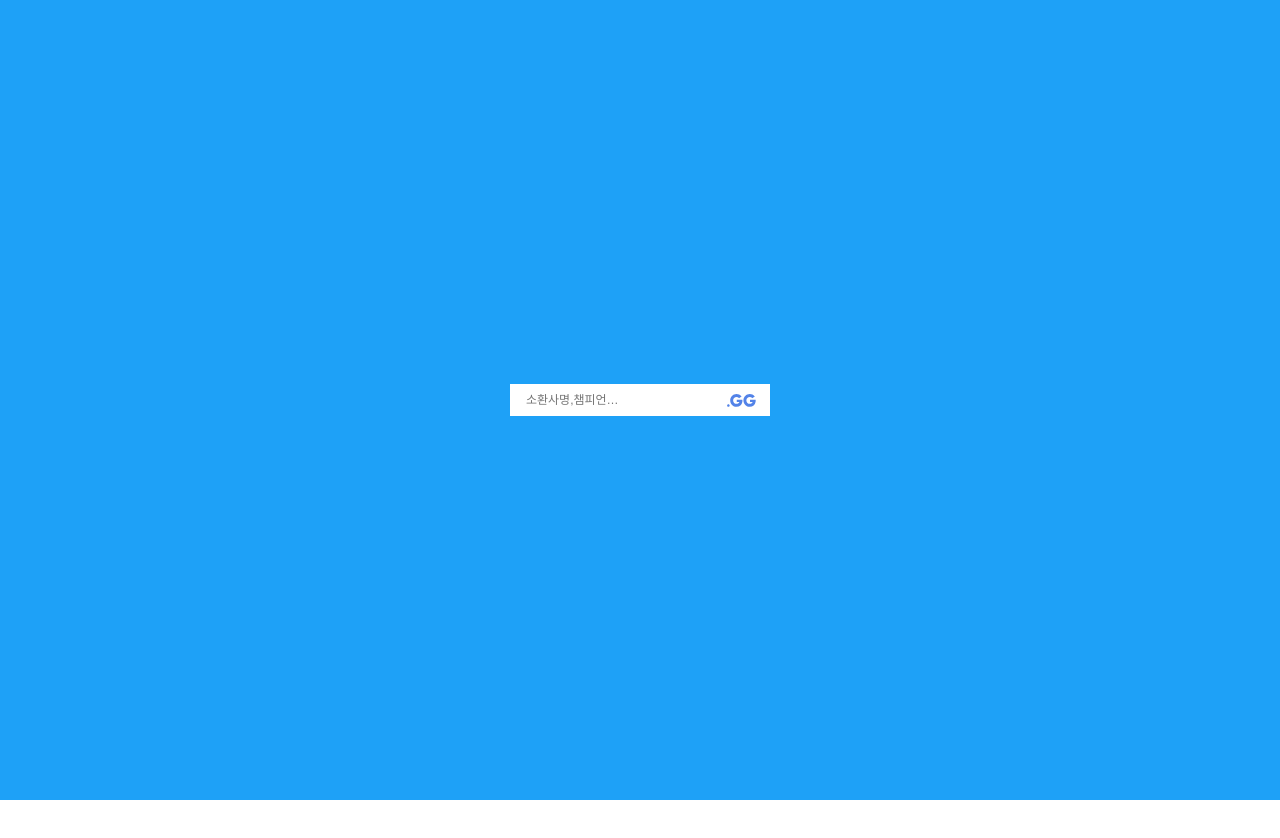
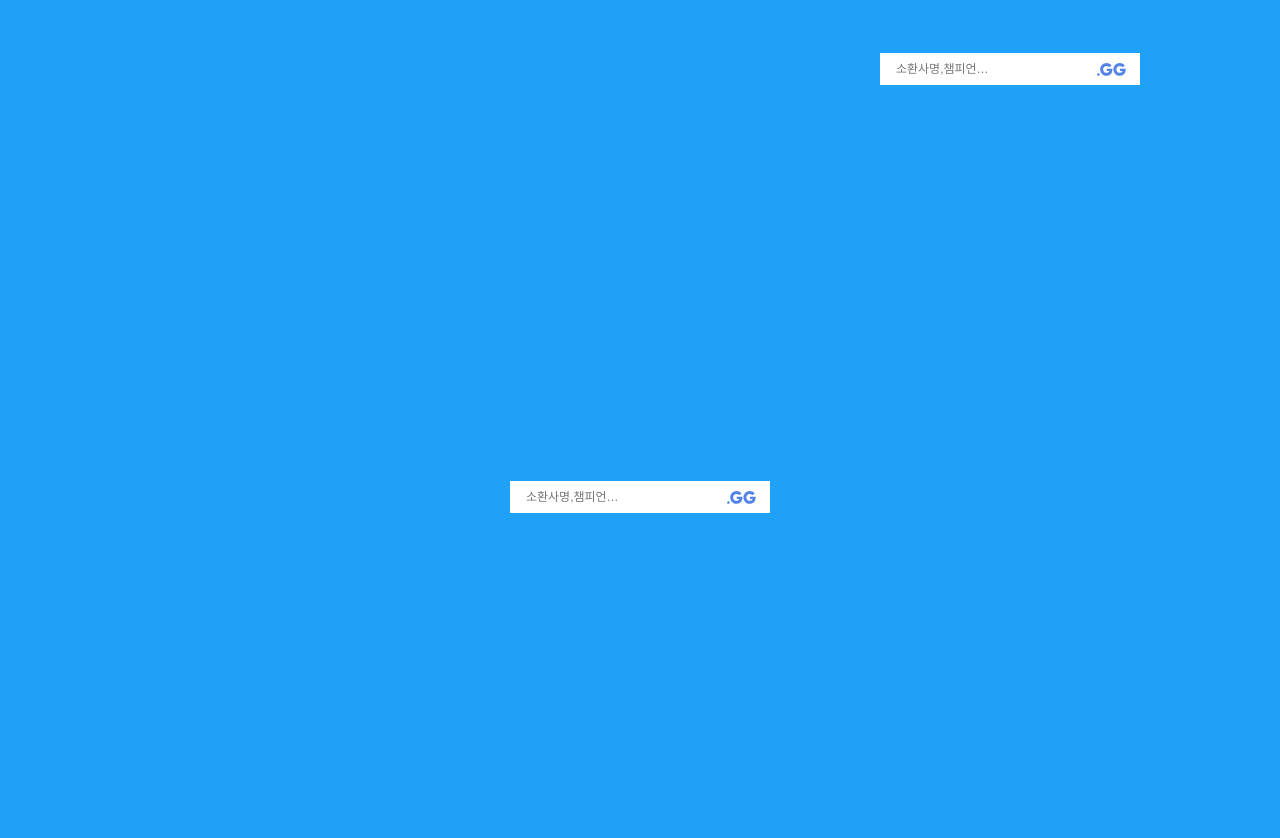
Before and after one commit to byseop/op-gg, a React (Create React App) app: page /summoners/1 in a window 1280 px wide. Shown: the top 838 px of the page. Before the commit the page ends 800 px from the top, so only its background shows below. Built offline with nearby package versions, Linux system fonts and the light colour scheme.

Commit message:
feat: 헤더 추가

```diff
--- a/src/App.tsx
+++ b/src/App.tsx
@@ -4,7 +4,7 @@ import { PersistGate } from 'redux-persist/integration/react';
 import { QueryClient, QueryClientProvider } from 'react-query';
 import { BrowserRouter } from 'react-router-dom';
 import GlobalStyle from '@styles/globalStyles';
-import MainRoutes from '@pages/routes';
+import MainContainer from './MainContainr';
 
 const queryClient = new QueryClient({
   defaultOptions: {
@@ -27,7 +27,7 @@ function App() {
       <PersistGate loading={null} persistor={persistor}>
         <QueryClientProvider client={queryClient}>
           <BrowserRouter>
-            <MainRoutes />
+            <MainContainer />
             <GlobalStyle />
           </BrowserRouter>
         </QueryClientProvider>
--- /dev/null
+++ b/src/MainContainr.tsx
@@ -0,0 +1,7 @@
+import MainRoutes from '@pages/routes';
+
+const MainContainer = () => {
+  return <MainRoutes />;
+};
+
+export default MainContainer;
--- a/src/components/Layouts/DefaultLayout/DefaultLayout.Styled.ts
+++ b/src/components/Layouts/DefaultLayout/DefaultLayout.Styled.ts
@@ -1,6 +1,8 @@
 import styled from 'styled-components';
 import DefaultLayout from './DefaultLayout';
 
-const StyledDefaultLayout = styled(DefaultLayout)``;
+const StyledDefaultLayout = styled(DefaultLayout)`
+  min-width: 1000px;
+`;
 
 export default StyledDefaultLayout;
--- a/src/components/Layouts/Header/Header.Styled.ts
+++ b/src/components/Layouts/Header/Header.Styled.ts
@@ -1,6 +1,20 @@
 import styled from 'styled-components';
 import Header from './Header';
 
-const StyledHeader = styled(Header)``;
+const StyledHeader = styled(Header)`
+  background: var(--bg-primary1);
+  height: 97px;
+  box-sizing: border-box;
+  padding-bottom: 12px;
+
+  .header-inner {
+    display: flex;
+    width: 1000px;
+    height: 100%;
+    align-items: flex-end;
+    justify-content: flex-end;
+    margin: auto;
+  }
+`;
 
 export default StyledHeader;
--- a/src/components/Layouts/Header/Header.tsx
+++ b/src/components/Layouts/Header/Header.tsx
@@ -1,5 +1,19 @@
-const Header = () => {
-  return <div />;
+import SummonerSearchInput from '@components/SummonerSearchInput';
+
+interface IProps {
+  className?: string;
+}
+
+const Header: React.FC<IProps> = ({ className }) => {
+  return (
+    <header className={`${className} header`}>
+      <div className="header-inner">
+        <div className="actions">
+          <SummonerSearchInput />
+        </div>
+      </div>
+    </header>
+  );
 };
 
 export default Header;
```
